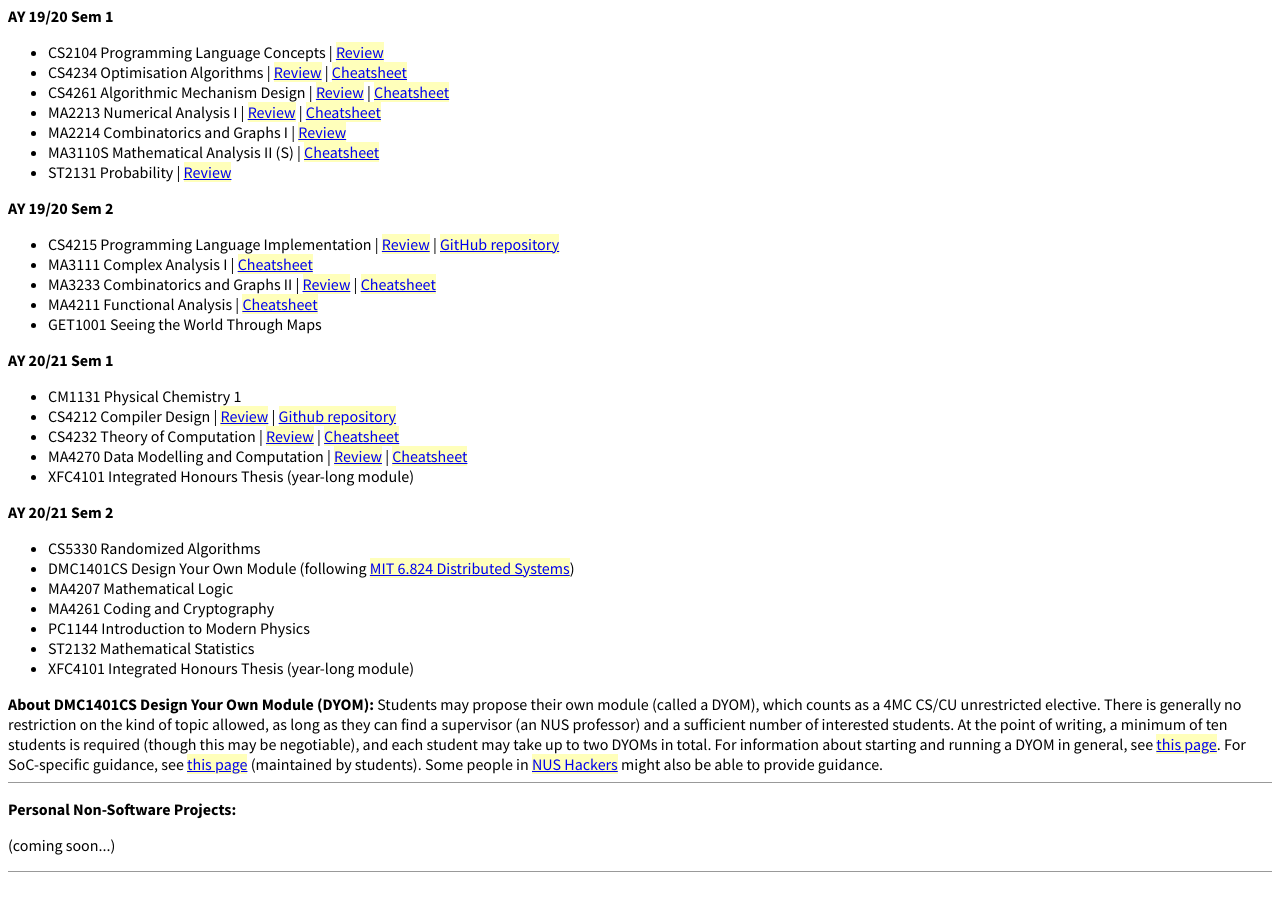
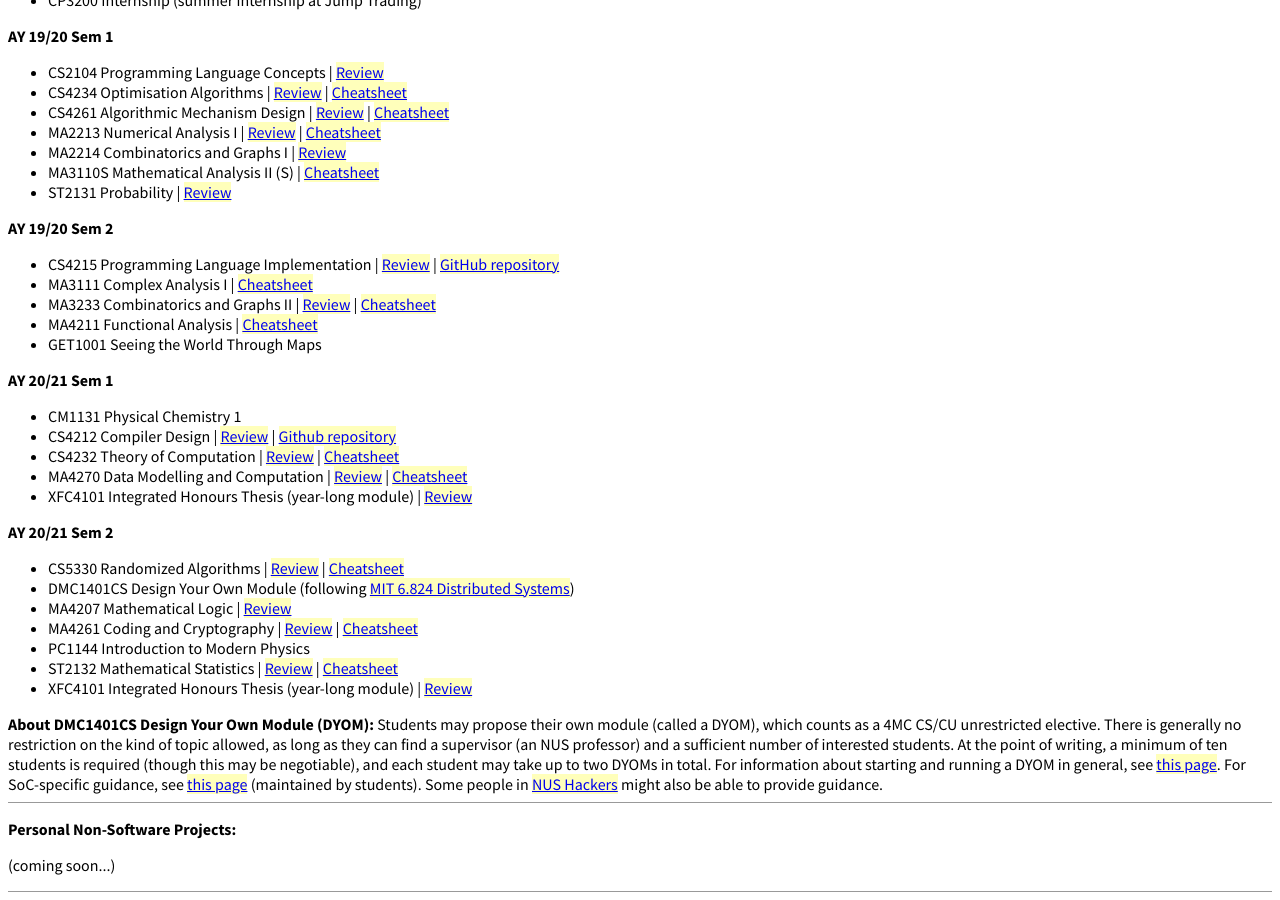
Before and after one commit to btzy/homepage, a Jekyll site: the page built from index.html, in a window 1280 px wide and 900 px high, scrolled down 4992 px. Built offline with Jekyll 4.4.1, drawn with Linux system fonts in a browser that asks for light colours; some of the changed text lies outside the part shown.

Commit message:
Add reviews, cheatsheets, TA feedback for AY2021 sem 2

```diff
--- a/index.html
+++ b/index.html
@@ -219,7 +219,8 @@
 <li>
 <div class="header">CS3230 Design and Analysis of Algorithms</div>
 <div class="date">AY 20/21 Sem 2 (January &ndash; April 2021)</div>
-<div class="content">This is the current semester.</div>
+<div class="link"><a href="teaching/teacher_report_2021_sem2_CS3230_tutorial.pdf">Teacher Report</a> (overall score: 3.9/5)</div>
+<div class="content">Conducted tutorial sessions for 2 classes (34 students in total); graded one written assignment.</div>
 </li>
 
 <li>
@@ -369,18 +370,18 @@
 <li>CS4212 Compiler Design | <a href="nus/CS4212.html">Review</a> | <a href="https://github.com/btzy/CS4212-compiler">Github repository</a></li>
 <li>CS4232 Theory of Computation | <a href="nus/CS4232.html">Review</a> | <a href="nus/CS4232 Reference.pdf">Cheatsheet</a></li>
 <li>MA4270 Data Modelling and Computation | <a href="nus/MA4270.html">Review</a> | <a href="nus/MA4270 Reference.pdf">Cheatsheet</a></li>
-<li>XFC4101 Integrated Honours Thesis (year-long module)</li>
+<li>XFC4101 Integrated Honours Thesis (year-long module) | <a href="nus/XFC4101.html">Review</a></li>
 </ul>
 
 <p class="modulegroup">AY 20/21 Sem 2</p>
 <ul>
-<li>CS5330 Randomized Algorithms</li>
+<li>CS5330 Randomized Algorithms | <a href="nus/CS5330.html">Review</a> | <a href="nus/CS5330 Reference.pdf">Cheatsheet</a></li>
 <li>DMC1401CS Design Your Own Module (following <a href="https://pdos.csail.mit.edu/6.824/index.html">MIT 6.824 Distributed Systems</a>)</li>
-<li>MA4207 Mathematical Logic</li>
-<li>MA4261 Coding and Cryptography</li>
+<li>MA4207 Mathematical Logic | <a href="nus/MA4207.html">Review</a></li>
+<li>MA4261 Coding and Cryptography | <a href="nus/MA4261.html">Review</a> | <a href="nus/MA4261 Reference.pdf">Cheatsheet</a></li>
 <li>PC1144 Introduction to Modern Physics</li>
-<li>ST2132 Mathematical Statistics</li>
-<li>XFC4101 Integrated Honours Thesis (year-long module)</li>
+<li>ST2132 Mathematical Statistics | <a href="nus/ST2132.html">Review</a> | <a href="nus/ST2132 Reference.pdf">Cheatsheet</a></li>
+<li>XFC4101 Integrated Honours Thesis (year-long module) | <a href="nus/XFC4101.html">Review</a></li>
 </ul>
 
 <span class="keyname">About DMC1401CS Design Your Own Module (DYOM):</span>  Students may propose their own module (called a DYOM), which counts as a 4MC CS/CU unrestricted elective.  There is generally no restriction on the kind of topic allowed, as long as they can find a supervisor (an NUS professor) and a sufficient number of interested students.  At the point of writing, a minimum of ten students is required (though this may be negotiable), and each student may take up to two DYOMs in total.  For information about starting and running a DYOM in general, see <a href="https://www.nus.edu.sg/registrar/academic-information-policies/undergraduate-students/design-your-own-module">this page</a>.  For SoC-specific guidance, see <a href="https://github.com/nusdistsys/NUS_DYOM">this page</a> (maintained by students).  Some people in <a href="https://www.nushackers.org/">NUS Hackers</a> might also be able to provide guidance.
```
Also changed, not shown: nus/CS5330.md (added, +25 -0 lines), nus/MA4207.md (added, +16 -0 lines), nus/MA4261.md (added, +24 -0 lines), nus/ST2132.md (added, +23 -0 lines), nus/XFC4101.md (added, +15 -0 lines), 4 other files.
